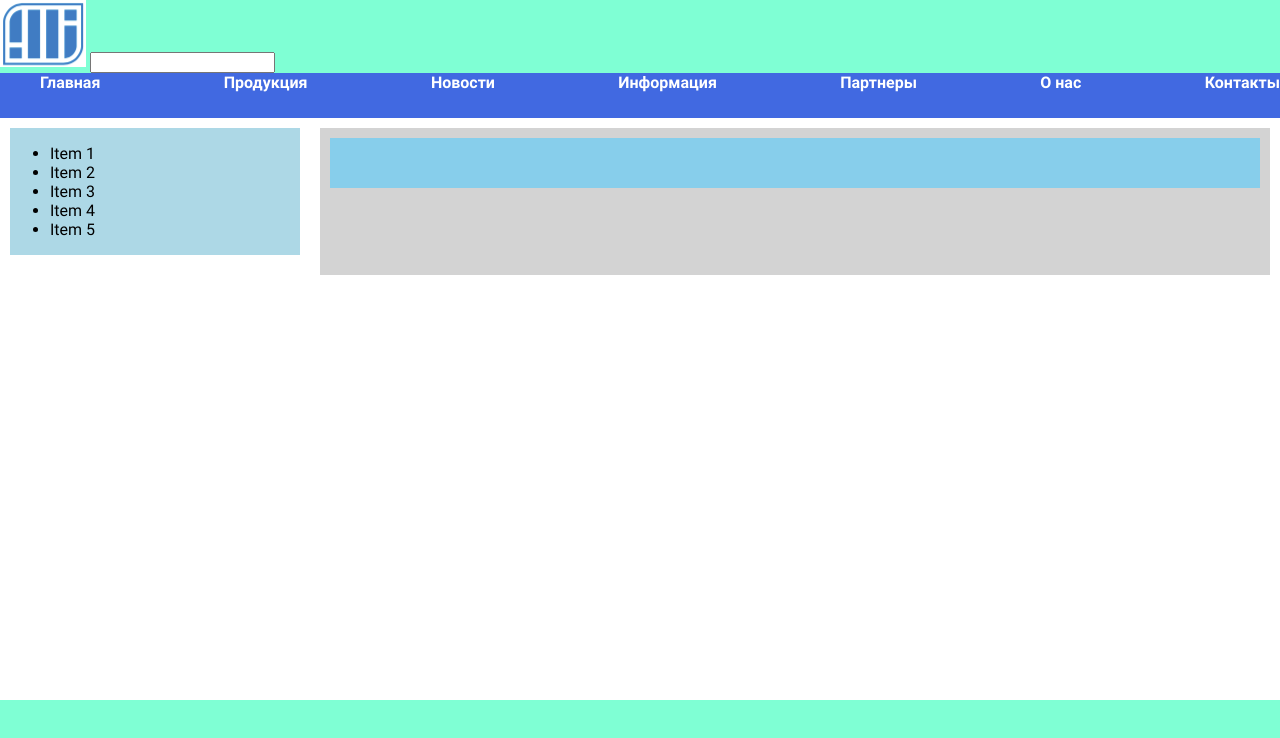
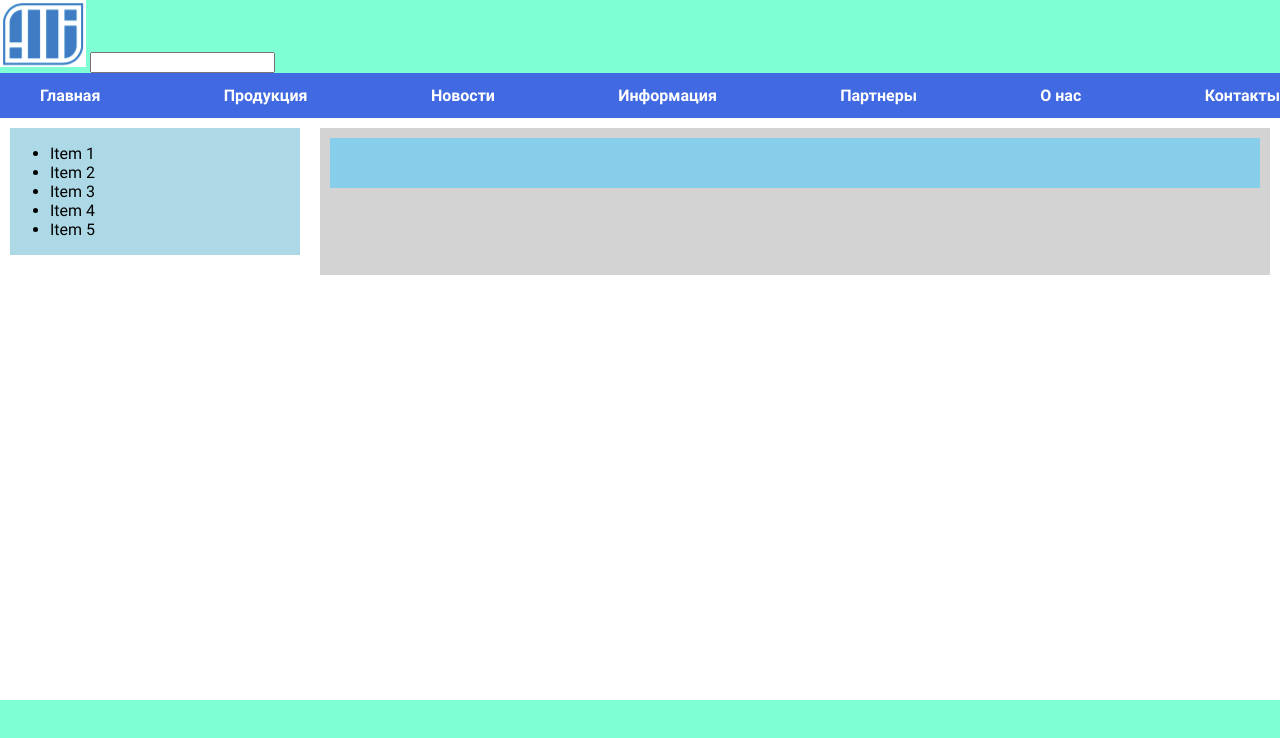
Before and after one commit to letulip/abc, a website: page src/demo_dvs.html in a window 1280 px wide. Drawn offline with nearby package versions, Linux system fonts and the light colour scheme; files that its build step writes are made by us from their sources.

Commit message:
correct: gulpfile fonts pipe, mainNav List height

```diff
--- a/gulpfile.js
+++ b/gulpfile.js
@@ -89,7 +89,7 @@ const copyFonts = () =>{
   ], {
     base: 'src'
   })
-    .pipe(dest('dist/fonts/'));
+    .pipe(dest('dist/'));
 };
 
 const jsWatch = () => {
--- a/src/blocks/mainNav/mainNav.scss
+++ b/src/blocks/mainNav/mainNav.scss
@@ -10,14 +10,16 @@
 .mainNav__list {
   display: flex;
   justify-content: space-between;
-  align-content: center;
+  align-items: center;
   list-style: none;
   margin-block-end: 0;
   margin-block-start: 0;
+  height: 100%;
 }
 
 .mainNav__item {
   // min-height: 25px;
+  // display: flex;
 }
 
 .mainNav__item--burger {
```
